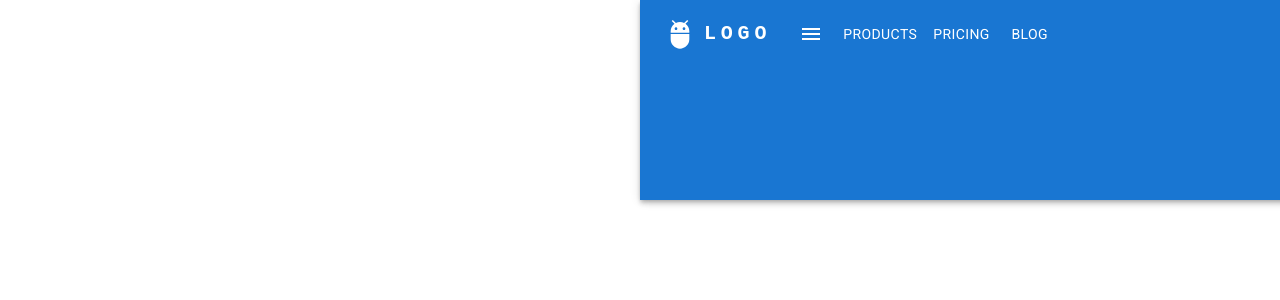
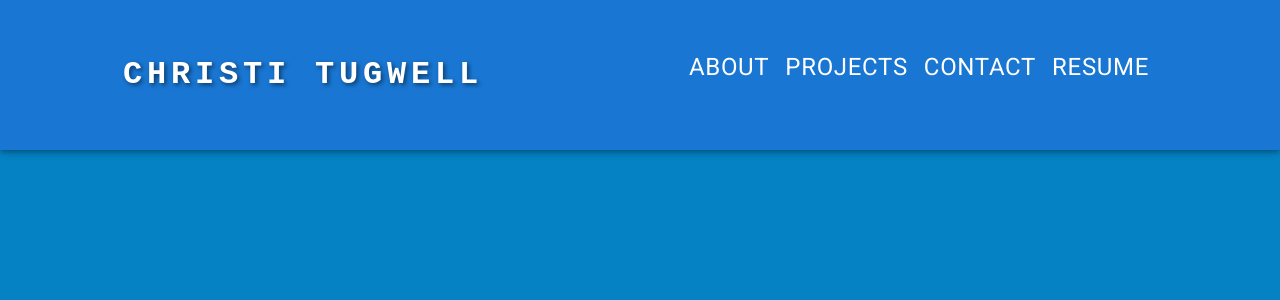
Before and after one commit to tugwellchristi/Portfolio-2.0, a React app in the folder React-Portfolio/Portfolio/: page / in a window 1280 px wide. Shown: the top 300 px of the page. Built offline with nearby package versions, Linux system fonts and the light colour scheme; the HTML template or start-up script is replaced by a standard one.

Commit message:
fixing AppBar and Header, still not working properly

```diff
--- a/React-Portfolio/Portfolio/src/App.css
+++ b/React-Portfolio/Portfolio/src/App.css
@@ -4,3 +4,19 @@
   padding: 2rem;
   text-align: center;
 }
+
+body {
+  background-color: #0482C4ff;
+}
+
+/* SCSS Gradient
+$gradient-top: linear-gradient(0deg, #301D2Cff, #0482C4ff, #D43EB3ff, #E8591Aff, #0763AAff);
+*/
+
+/* CSS HEX
+--dark-purple: #301D2Cff;
+--blue-ncs: #0482C4ff;
+--steel-pink: #D43EB3ff;
+--flame: #E8591Aff;
+--green-blue: #0763AAff;
+*/
--- a/React-Portfolio/Portfolio/src/App.jsx
+++ b/React-Portfolio/Portfolio/src/App.jsx
@@ -1,11 +1,15 @@
-import AppBar from './components/AppBar';
+import Header from './components/Header/Header';
+import AppBar from './components/AppBar/AppBar';
 import './App.css'
 
 function App() {
   return (
 
     <div>
+      <Header />
       <AppBar />
+     {/* <Project />
+     <Footer /> */}
 
     </div>
   )
--- a/React-Portfolio/Portfolio/src/components/AppBar.jsx
+++ /dev/null
@@ -1,166 +0,0 @@
-import * as React from 'react';
-import AppBar from '@mui/material/AppBar';
-import Box from '@mui/material/Box';
-import Toolbar from '@mui/material/Toolbar';
-import IconButton from '@mui/material/IconButton';
-import Typography from '@mui/material/Typography';
-import Menu from '@mui/material/Menu';
-import MenuIcon from '@mui/icons-material/Menu';
-import Container from '@mui/material/Container';
-import Avatar from '@mui/material/Avatar';
-import Button from '@mui/material/Button';
-import Tooltip from '@mui/material/Tooltip';
-import MenuItem from '@mui/material/MenuItem';
-import AdbIcon from '@mui/icons-material/Adb';
-
-const pages = ['Products', 'Pricing', 'Blog'];
-const settings = ['Profile', 'Account', 'Dashboard', 'Logout'];
-
-function ResponsiveAppBar() {
-  const [anchorElNav, setAnchorElNav] = React.useState(null);
-  const [anchorElUser, setAnchorElUser] = React.useState(null);
-
-  const handleOpenNavMenu = (event) => {
-    setAnchorElNav(event.currentTarget);
-  };
-  const handleOpenUserMenu = (event) => {
-    setAnchorElUser(event.currentTarget);
-  };
-
-  const handleCloseNavMenu = () => {
-    setAnchorElNav(null);
-  };
-
-  const handleCloseUserMenu = () => {
-    setAnchorElUser(null);
-  };
-
-  return (
-    <AppBar position="static" sx={{ height: '200px', width: '100%', top: 0, position: 'fixed', maxWidth: '100%' }}>
-      <Container maxWidth="xl" sx={{ maxWidth: '100%' }}>
-        <Toolbar disableGutters>
-          <AdbIcon sx={{ display: { xs: 'none', md: 'flex' }, mr: 1, fontSize: '2rem' }} />
-          <Typography
-            variant="h6"
-            noWrap
-            component="a"
-            href="#app-bar-with-responsive-menu"
-            sx={{
-              mr: 2,
-              display: { xs: 'none', md: 'flex' },
-              fontFamily: 'monospace',
-              fontWeight: 700,
-              letterSpacing: '.3rem',
-              color: 'inherit',
-              textDecoration: 'none',
-            }}
-          >
-            LOGO
-          </Typography>
-
-          <Box sx={{ flexGrow: 0 }}>
-            <IconButton
-              size="large"
-              aria-label="account of current user"
-              aria-controls="menu-appbar"
-              aria-haspopup="true"
-              onClick={handleOpenNavMenu}
-              color="inherit"
-            >
-              <MenuIcon />
-            </IconButton>
-            <Menu
-              id="menu-appbar"
-              anchorEl={anchorElNav}
-              anchorOrigin={{
-                vertical: 'bottom',
-                horizontal: 'left',
-              }}
-              keepMounted
-              transformOrigin={{
-                vertical: 'top',
-                horizontal: 'left',
-              }}
-              open={Boolean(anchorElNav)}
-              onClose={handleCloseNavMenu}
-              sx={{
-                display: { xs: 'block', md: 'none' },
-                '& .MuiMenuItem-root': {
-                  margin: '8px 0', // Adjust the margin as needed
-                  padding: '0 8px',
-                },
-              }}
-            >
-              {pages.map((page) => (
-                <MenuItem key={page} onClick={handleCloseNavMenu}>
-                  <Typography textAlign="center">{page}</Typography>
-                </MenuItem>
-              ))}
-            </Menu>
-          </Box>
-          <AdbIcon sx={{ display: { xs: 'flex', md: 'none' }, mr: 1 }} />
-          <Typography
-            variant="h5"
-            noWrap
-            component="a"
-            href="#app-bar-with-responsive-menu"
-            sx={{
-              mr: 2,
-              display: { xs: 'flex', md: 'none' },
-              flexGrow: 1,
-              fontFamily: 'monospace',
-              fontWeight: 700,
-              letterSpacing: '.3rem',
-              color: 'inherit',
-              textDecoration: 'none',
-            }}
-          >
-            LOGO
-          </Typography>
-          <Box sx={{ flexGrow: 1, display: { xs: 'none', md: 'flex' } }}>
-            {pages.map((page) => (
-              <Button
-                key={page}
-                onClick={handleCloseNavMenu}
-                sx={{ my: 2, color: 'white', display: 'block' }}
-              >
-                {page}
-              </Button>
-            ))}
-          </Box>
-
-          <Box sx={{ flexGrow: 0 }}>
-            <Tooltip title="Open settings">
-              <IconButton onClick={handleOpenUserMenu} sx={{ p: 0 }}>
-                <Avatar alt="Remy Sharp" src="/static/images/avatar/2.jpg" sx={{ width: 40, height: 40 }}/>
-              </IconButton>
-            </Tooltip>
-            <Menu
-              sx={{ mt: '45px' }}
-              id="menu-appbar"
-              anchorEl={anchorElUser}
-              anchorOrigin={{
-                vertical: 'top',
-                horizontal: 'right',
-              }}
-              keepMounted
-              transformOrigin={{
-                vertical: 'top',
-                horizontal: 'right',
-              }}
-              open={Boolean(anchorElUser)}
-              onClose={handleCloseUserMenu}
-            >
-              {settings.map((setting) => (
-                <MenuItem key={setting} onClick={handleCloseUserMenu}>
-                  <Typography textAlign="center">{setting}</Typography>
-                </MenuItem>
-              ))}
-            </Menu>
-          </Box>
-        </Toolbar>
-      </Container>
-    </AppBar>
-  );
-}
-export default ResponsiveAppBar;
--- /dev/null
+++ b/React-Portfolio/Portfolio/src/components/AppBar/AppBar.css
@@ -0,0 +1,4 @@
+.appbar {
+    background-color: #0482C4ff;
+    color: white;
+}
--- /dev/null
+++ b/React-Portfolio/Portfolio/src/components/AppBar/AppBar.jsx
@@ -0,0 +1,97 @@
+import * as React from 'react';
+import AppBar from '@mui/material/AppBar';
+import Box from '@mui/material/Box';
+import Toolbar from '@mui/material/Toolbar';
+import Typography from '@mui/material/Typography';
+import Menu from '@mui/material/Menu';
+import Container from '@mui/material/Container';
+import Button from '@mui/material/Button';
+import MenuItem from '@mui/material/MenuItem';
+import './AppBar.css'
+
+const pages = ['About', 'Projects', 'Contact', 'Resume'];
+
+function ResponsiveAppBar() {
+  const [anchorElNav, setAnchorElNav] = React.useState(null);
+
+  const handleOpenNavMenu = (event) => {
+    setAnchorElNav(event.currentTarget);
+  };
+
+  const handleCloseNavMenu = () => {
+    setAnchorElNav(null);
+  };
+
+  return (
+    <AppBar className="appbar" sx={{ height: '150px', width: '100%', top: 0, position: 'fixed' }}>
+      <Container maxWidth="xl" sx={{ maxWidth: '100%' }}>
+        <Toolbar disableGutters>
+        <Typography
+            variant="h6"
+            noWrap
+            component="a"
+            href="#home"
+            sx={{
+              flexGrow: 1,
+              textAlign: 'center',
+              fontFamily: 'monospace',
+              fontWeight: 700,
+              letterSpacing: '.3rem',
+              color: 'inherit',
+              textDecoration: 'none',
+              fontSize: '2rem',
+              marginTop: '40px',
+              textShadow: '2px 2px 4px rgba(0, 0, 0, 0.5)',
+            }}
+          >
+            CHRISTI TUGWELL
+          </Typography>
+
+          <Menu
+            id="menu-appbar"
+            anchorEl={anchorElNav}
+            anchorOrigin={{
+              vertical: 'bottom',
+              horizontal: 'left',
+            }}
+            keepMounted
+            transformOrigin={{
+              vertical: 'top',
+              horizontal: 'left',
+            }}
+            open={Boolean(anchorElNav)}
+            onClose={handleCloseNavMenu}
+            sx={{
+              display: { xs: 'block', md: 'none' },
+              '& .MuiMenuItem-root': {
+                margin: '8px 0',
+                padding: '16px',
+                fontSize: '1.5rem',
+              },
+            }}
+          >
+            {pages.map((page) => (
+              <MenuItem key={page} onClick={handleCloseNavMenu}>
+                <Typography textAlign="center">{page}</Typography>
+              </MenuItem>
+            ))}
+          </Menu>
+
+          <Box sx={{ flexGrow: 1, display: 'flex', justifyContent: 'center' }}>
+          {pages.map((page) => (
+            <Button
+              key={page}
+              onClick={handleCloseNavMenu}
+              sx={{ my: 2, color: 'white', fontSize: '1.5rem', marginTop: '40px' }}
+            >
+              {page}
+            </Button>
+          ))}
+
+        </Box>
+      </Toolbar>
+    </Container>
+    </AppBar >
+  );
+}
+export default ResponsiveAppBar;
--- /dev/null
+++ b/React-Portfolio/Portfolio/src/components/Header/Header.css
@@ -0,0 +1,21 @@
+.header {
+    height: 400px;
+    width: 100%;
+    /* background-image: 'url(../Abstract.jpeg)'; */
+    background-size: cover;
+    background-position: center;
+    position: fixed;
+    z-index: 1;
+    display: flex;
+    flex-direction: column;
+    justify-content: center;
+    align-items: center;
+    font-family: monospace;
+    font-weight: 700;
+    letter-spacing: .3rem;
+    color: white;
+    flex-grow: 1;
+    font-size: 2rem;
+    margin-top: 60px;
+    text-shadow: 2px 2px 4px rgba(0,0, 0, 0.5);
+}
--- /dev/null
+++ b/React-Portfolio/Portfolio/src/components/Header/Header.jsx
@@ -0,0 +1,20 @@
+import React from 'react';
+import Box from '@mui/material/Box';
+import Typography from '@mui/material/Typography';
+import './Header.css'
+
+
+function Header() {
+    return (
+        <Box className='header-box'>
+            <Typography variant='h3' fontWeight='bold' mb={2}>
+                HI, I'M CHRISTI TUGWELL!
+            </Typography>
+            <Typography variant='h5'>
+                Front End Developer And Web Designer
+            </Typography>
+        </Box>
+    );
+}
+
+export default Header;
--- a/React-Portfolio/Portfolio/src/index.css
+++ b/React-Portfolio/Portfolio/src/index.css
@@ -1,4 +1,4 @@
-:root {
+/* :root {
   font-family: Inter, system-ui, Avenir, Helvetica, Arial, sans-serif;
   line-height: 1.5;
   font-weight: 400;
@@ -66,4 +66,4 @@ button:focus-visible {
   button {
     background-color: #f9f9f9;
   }
-}
+} */
```
Also changed, not shown: React-Portfolio/Portfolio/src/assets/images/Abstract_Strip.png (added), 1 other file (tests, documents, lock files or other folders).
